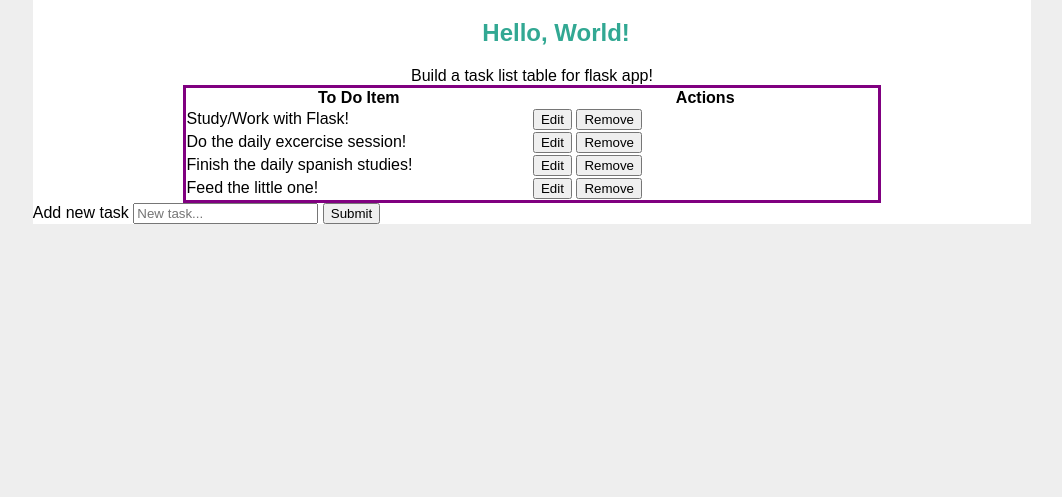
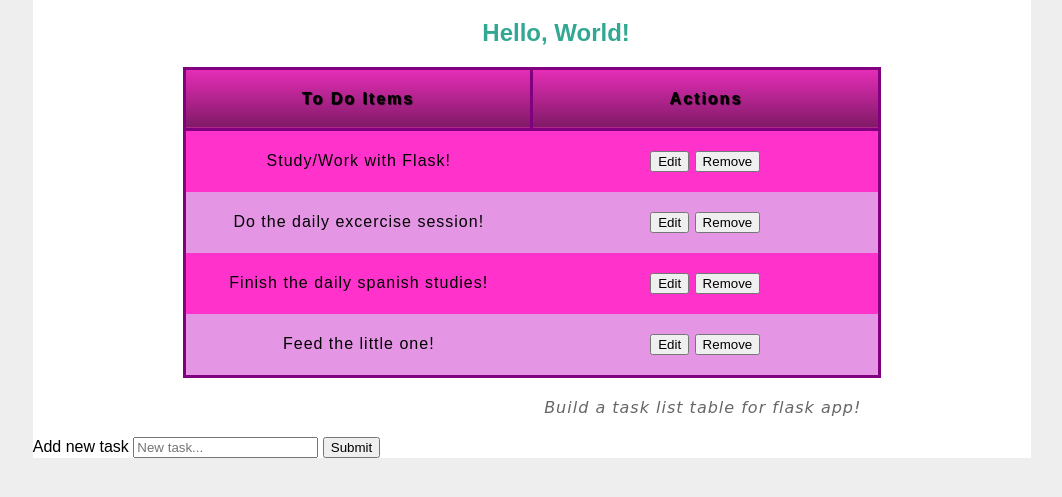
Before and after one commit to GavrilS/css_sandbox, a plain HTML site: page task_list/index.html in a window 1280 px wide. Shown: the part 77-574 px from the top of the page, without its empty margins (108-1170 px from the left). Drawn offline with Linux system fonts and the light colour scheme.

Commit message:
Finished the table styling

```diff
--- a/task_list/index.html
+++ b/task_list/index.html
@@ -17,12 +17,9 @@
             <h2>Hello, World!</h2>
         </div>
         <table>
-            <caption>
-                Build a task list table for flask app!
-            </caption>
             <thead class="table-head">
                 <tr>
-                    <th scope="col">To Do Item</th>
+                    <th scope="col">To Do Items</th>
                     <th scope="col">Actions</th>
                 </tr>
             </thead>
@@ -56,6 +53,9 @@
                     </td>
                 </tr>
             </tbody>
+            <caption>
+                Build a task list table for flask app!
+            </caption>
         </table>
         <div class="add-task">
             <form action="" method="get">
--- a/task_list/style.css
+++ b/task_list/style.css
@@ -25,10 +25,54 @@ header, .header {
 table {
     width: 70%;
     margin: auto;
+    background-color: #ff33cc;
     table-layout: fixed;
     border-collapse: collapse;
     border: 3px solid purple;
     /* border-style: none; */
+}
+
+th, td {
+    padding: 20px;
+}
+
+th {
+    letter-spacing: 2px;
+}
+
+td {
+    letter-spacing: 1px;
+}
+
+tbody td {
+    text-align: center;
+}
+
+thead {
+    text-shadow: 1px 1px 1px black;
+}
+
+thead th {
+    background: linear-gradient(to bottom, rgb(0 0 0/ 10%), rgb(0 0 0 / 50%));
+    border: 3px solid purple;
+}
+
+tbody tr:nth-child(odd) {
+    background-color: #ff33cc;
+}
+
+tbody tr:nth-child(even) {
+    background-color: #e495e4;
+}
+
+caption {
+    font-family: "Rock Salt", cursive;
+    padding: 20px;
+    font-style: italic;
+    caption-side: bottom;
+    color: #666;
+    text-align: right;
+    letter-spacing: 1px;
 }
 
 /* .table-head, .table-body {
```
